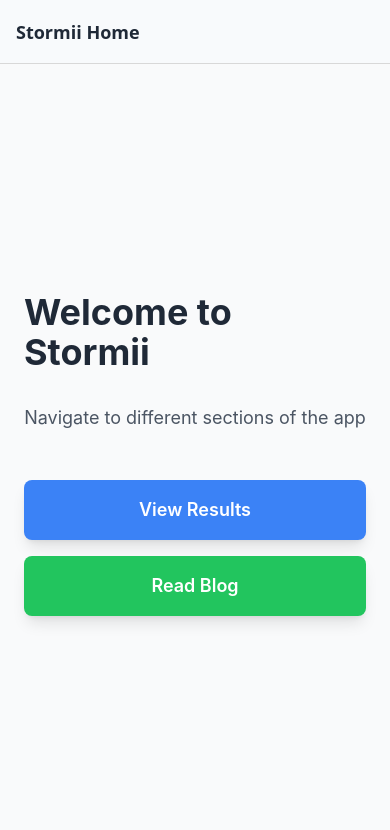
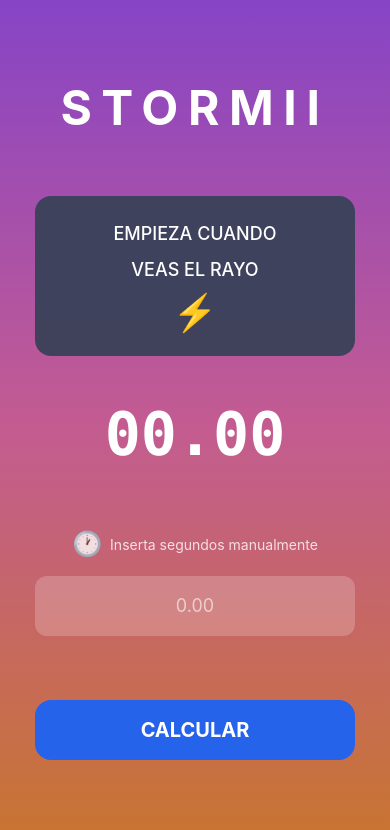
Before and after one commit to miguelx97/stormii2, a React Native app: screen /Home in a window 390 px wide. Shown: the top 830 px of the page. Built offline with nearby package versions, Linux system fonts and the light colour scheme.

Commit message:
Implement stopwatch functionality in HomeScreen and enhance ResultScreen with detailed calculations. Update navigation parameters to pass time data. Simplify App structure by hiding headers in navigation.

```diff
--- a/App.tsx
+++ b/App.tsx
@@ -20,17 +20,11 @@ export default function App() {
         <Stack.Navigator
           initialRouteName="Home"
           screenOptions={{
-            headerStyle: {
-              backgroundColor: '#f8fafc',
-            },
-            headerTintColor: '#1f2937',
-            headerTitleStyle: {
-              fontWeight: 'bold',
-            },
+            headerShown: false,
           }}>
-          <Stack.Screen name="Home" component={HomeScreen} options={{ title: 'Stormii Home' }} />
-          <Stack.Screen name="Result" component={ResultScreen} options={{ title: 'Results' }} />
-          <Stack.Screen name="Blog" component={BlogScreen} options={{ title: 'Blog' }} />
+          <Stack.Screen name="Home" component={HomeScreen} />
+          <Stack.Screen name="Result" component={ResultScreen} />
+          <Stack.Screen name="Blog" component={BlogScreen} />
         </Stack.Navigator>
         <StatusBar style="auto" />
       </NavigationContainer>
--- a/components/HomeScreen.tsx
+++ b/components/HomeScreen.tsx
@@ -1,34 +1,161 @@
-import React from 'react';
-import { View, Text, TouchableOpacity } from 'react-native';
+import React, { useState, useRef, useCallback } from 'react';
+import { View, Text, TouchableOpacity, TextInput, Alert } from 'react-native';
 import { useNavigation } from '@react-navigation/native';
 import type { StackNavigationProp } from '@react-navigation/stack';
 import type { RootStackParamList } from '../types/navigation';
 
 type HomeScreenNavigationProp = StackNavigationProp<RootStackParamList, 'Home'>;
 
+interface StopwatchState {
+  time: number;
+  isRunning: boolean;
+}
+
 export default function HomeScreen() {
   const navigation = useNavigation<HomeScreenNavigationProp>();
+  const [stopwatch, setStopwatch] = useState<StopwatchState>({ time: 0, isRunning: false });
+  const [manualTime, setManualTime] = useState<string>('');
+  const intervalRef = useRef<NodeJS.Timeout | null>(null);
+  const startTimeRef = useRef<number | null>(null);
+
+  const formatTime = (milliseconds: number): string => {
+    const seconds = Math.floor(milliseconds / 1000);
+    const ms = Math.floor((milliseconds % 1000) / 10); // Get centiseconds (10ms precision)
+
+    return `${seconds.toString().padStart(2, '0')}.${ms.toString().padStart(2, '0')}`;
+  };
+
+  const startStopwatch = useCallback(() => {
+    if (stopwatch.isRunning) return;
+
+    startTimeRef.current = Date.now() - stopwatch.time;
+    setStopwatch((prev) => ({ ...prev, isRunning: true }));
+
+    intervalRef.current = setInterval(() => {
+      if (startTimeRef.current) {
+        setStopwatch((prev) => ({
+          ...prev,
+          time: Date.now() - startTimeRef.current!,
+        }));
+      }
+    }, 10);
+  }, [stopwatch.isRunning, stopwatch.time]);
+
+  const stopStopwatch = useCallback(() => {
+    if (!stopwatch.isRunning) return;
+
+    if (intervalRef.current) {
+      clearInterval(intervalRef.current);
+      intervalRef.current = null;
+    }
+
+    setStopwatch((prev) => ({ ...prev, isRunning: false }));
+  }, [stopwatch.isRunning]);
+
+  const resetStopwatch = useCallback(() => {
+    if (intervalRef.current) {
+      clearInterval(intervalRef.current);
+      intervalRef.current = null;
+    }
+    setStopwatch({ time: 0, isRunning: false });
+    startTimeRef.current = null;
+  }, []);
+
+  const handleCalculate = () => {
+    let timeToUse = 0;
+
+    if (stopwatch.time > 0) {
+      timeToUse = stopwatch.time;
+    } else if (manualTime.trim() !== '') {
+      const parsedTime = parseFloat(manualTime);
+      if (isNaN(parsedTime) || parsedTime < 0) {
+        Alert.alert('Error', 'Por favor introduce un tiempo válido en segundos');
+        return;
+      }
+      timeToUse = parsedTime * 1000; // Convert seconds to milliseconds
+    } else {
+      Alert.alert('Error', 'Por favor usa el cronómetro o introduce el tiempo manualmente');
+      return;
+    }
+
+    if (timeToUse === 0) {
+      Alert.alert('Error', 'El tiempo no puede ser 0');
+      return;
+    }
+
+    navigation.navigate('Result', { timeInMs: timeToUse });
+  };
 
   return (
-    <View className="flex-1 items-center justify-center bg-gray-50 p-6">
-      <Text className="mb-8 text-4xl font-bold text-gray-800">Welcome to Stormii</Text>
+    <View className="flex-1">
+      {/* Background with storm gradient */}
+      <View className="flex-1 bg-gradient-to-b from-purple-500 via-pink-400 to-orange-400">
+        {/* Lightning overlay effect */}
+        <View className="absolute inset-0 bg-black/20" />
 
-      <Text className="mb-12 text-center text-lg text-gray-600">
-        Navigate to different sections of the app
-      </Text>
+        {/* Content */}
+        <View className="flex-1 items-center justify-center px-6">
+          {/* Logo */}
+          <View className="mb-16">
+            <Text className="text-5xl font-bold tracking-[0.2em] text-white">STORMII</Text>
+          </View>
 
-      <View className="w-full max-w-sm space-y-4">
-        <TouchableOpacity
-          className="rounded-lg bg-blue-500 p-4 shadow-lg"
-          onPress={() => navigation.navigate('Result')}>
-          <Text className="text-center text-lg font-semibold text-white">View Results</Text>
-        </TouchableOpacity>
+          {/* Main Action Button */}
+          <TouchableOpacity
+            className={`mb-12 w-80 rounded-2xl px-8 py-6 ${
+              stopwatch.isRunning ? 'bg-red-600/90' : 'bg-slate-700/90'
+            }`}
+            onPress={stopwatch.isRunning ? stopStopwatch : startStopwatch}>
+            <View className="items-center">
+              <Text className="mb-2 text-center text-lg font-medium uppercase text-white">
+                {stopwatch.isRunning ? 'TERMINA CUANDO' : 'EMPIEZA CUANDO'}
+              </Text>
+              <Text className="mb-2 text-center text-lg font-medium uppercase text-white">
+                {stopwatch.isRunning ? 'ESCUCHES EL TRUENO' : 'VEAS EL RAYO'}
+              </Text>
+              <Text className="text-4xl text-white">⚡</Text>
+            </View>
+          </TouchableOpacity>
 
-        <TouchableOpacity
-          className="rounded-lg bg-green-500 p-4 shadow-lg"
-          onPress={() => navigation.navigate('Blog')}>
-          <Text className="text-center text-lg font-semibold text-white">Read Blog</Text>
-        </TouchableOpacity>
+          {/* Timer Display */}
+          <View className="mb-16">
+            <Text className="font-mono text-6xl font-bold text-white">
+              {formatTime(stopwatch.time)}
+            </Text>
+          </View>
+
+          {/* Manual Input Section */}
+          <View className="mb-16 w-80">
+            <View className="mb-4 flex-row items-center justify-center">
+              <Text className="text-2xl text-white/80">🕐</Text>
+              <Text className="ml-2 text-white/80">Inserta segundos manualmente</Text>
+            </View>
+            <TextInput
+              className="rounded-xl bg-white/20 px-4 py-4 text-center text-lg text-white placeholder-white/60"
+              placeholder="0.00"
+              value={manualTime}
+              onChangeText={setManualTime}
+              keyboardType="numeric"
+              placeholderTextColor="rgba(255, 255, 255, 0.6)"
+            />
+          </View>
+
+          {/* Calculate Button */}
+          <TouchableOpacity
+            className="w-80 rounded-2xl bg-blue-600 px-8 py-4"
+            onPress={handleCalculate}>
+            <Text className="text-center text-xl font-bold uppercase text-white">CALCULAR</Text>
+          </TouchableOpacity>
+
+          {/* Reset Button */}
+          {stopwatch.time > 0 && (
+            <TouchableOpacity
+              className="mt-4 rounded-xl bg-white/20 px-6 py-2"
+              onPress={resetStopwatch}>
+              <Text className="text-center text-white">RESET</Text>
+            </TouchableOpacity>
+          )}
+        </View>
       </View>
     </View>
   );
--- /dev/null
+++ b/services/MeasuresService.ts
@@ -0,0 +1,64 @@
+export enum UnitMeasure {
+    Metric = 'metric',
+    Miles = 'miles'
+}
+
+export class MeasuresService {
+    public readonly SOUND_SPEED_m_s: number = 340;
+    private currentUnitMeasure: UnitMeasure = UnitMeasure.Metric;
+
+    setCurrentUnitMeasure(currentUnitMeasure: UnitMeasure): void {
+        this.currentUnitMeasure = currentUnitMeasure;
+    }
+
+    getCurrentUnitMeasure(): UnitMeasure {
+        return this.currentUnitMeasure;
+    }
+
+    metersToCurrentUnitMeasure(distance_m: number): string {
+        let distanceResult: string;
+
+        switch (this.currentUnitMeasure) {
+            case UnitMeasure.Miles: {
+                let miles = distance_m * 0.000621371;
+                miles = Math.round(miles * 1000) / 1000;
+                distanceResult = `${miles} Mi`;
+                break;
+            }
+            default: {
+                const km = Math.trunc(distance_m / 1000);
+                const meters = Math.trunc(distance_m - (km * 1000));
+                distanceResult = `${km} Km ${meters} m`;
+                break;
+            }
+        }
+        return distanceResult;
+    }
+
+    thunderSecondsToMeters(time_s: number): number {
+        return time_s * this.SOUND_SPEED_m_s;
+    }
+
+    millisecondsToSeconds(time_ms: number): number {
+        return time_ms / 1000;
+    }
+
+    calculateDistanceFromThunder(time_ms: number): {
+        timeInSeconds: number;
+        distanceInMeters: number;
+        distanceFormatted: string;
+    } {
+        const timeInSeconds = this.millisecondsToSeconds(time_ms);
+        const distanceInMeters = this.thunderSecondsToMeters(timeInSeconds);
+        const distanceFormatted = this.metersToCurrentUnitMeasure(distanceInMeters);
+
+        return {
+            timeInSeconds,
+            distanceInMeters,
+            distanceFormatted
+        };
+    }
+}
+
+// Singleton instance
+export const measuresService = new MeasuresService();
--- a/types/navigation.ts
+++ b/types/navigation.ts
@@ -1,5 +1,5 @@
 export type RootStackParamList = {
     Home: undefined;
-    Result: undefined;
+    Result: { timeInMs: number };
     Blog: undefined;
 };
```
Also changed, not shown: components/ResultScreen.tsx (+49 -19 lines), assets/bg-landscape.jpg (added), assets/bg.jpg (added).
